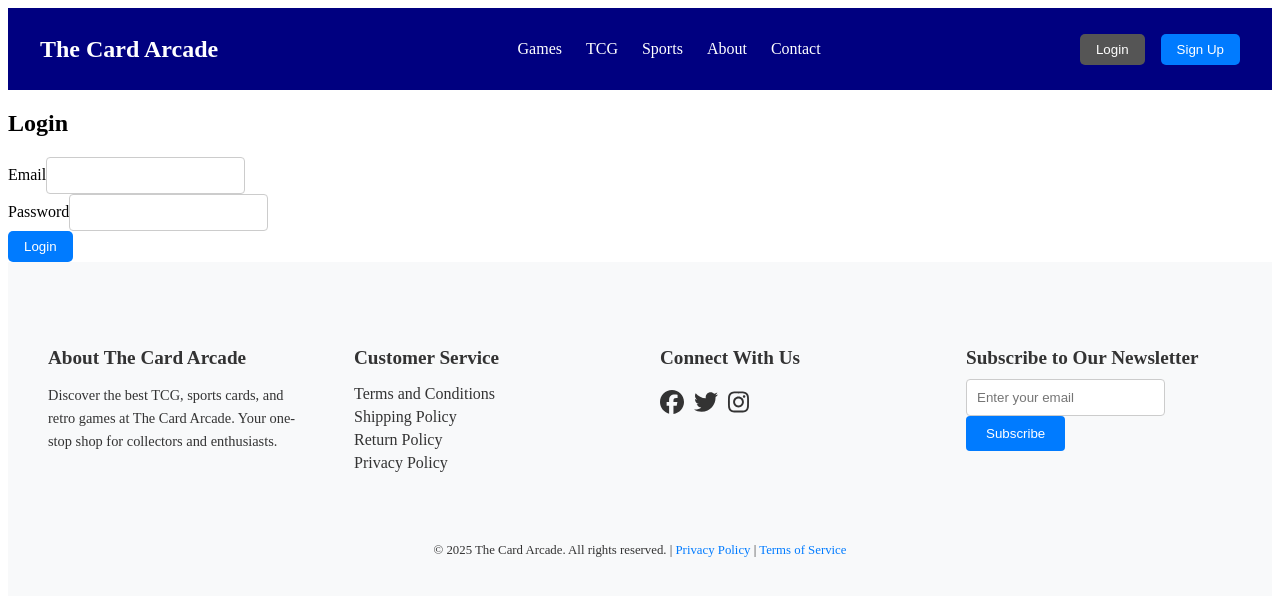
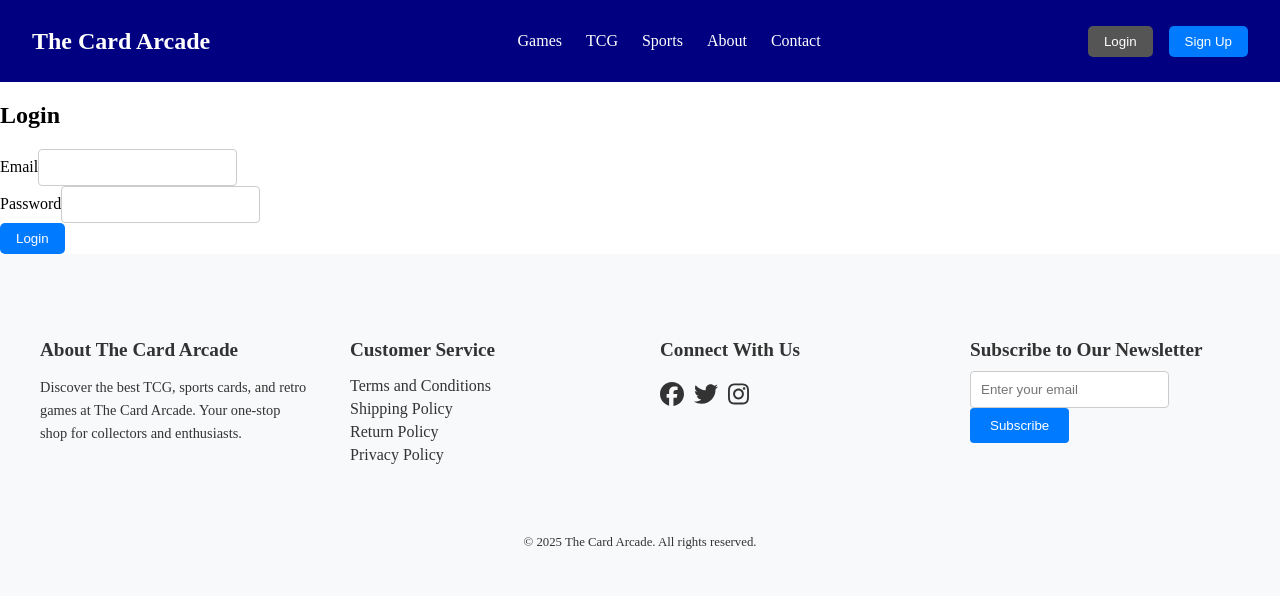
Before and after one commit to ChrisLefrancois/e-mern, a React (Vite) app in the folder client/: page /login in a window 1280 px wide. Shown: the top 596 px of the page. Built offline with nearby package versions, Linux system fonts and the light colour scheme.

Commit message:
few update too footers

```diff
--- a/client/components/footer/footer.jsx
+++ b/client/components/footer/footer.jsx
@@ -39,7 +39,7 @@
       </div>
       <div className="footer-bottom">
         <p>
-          © 2025 The Card Arcade. All rights reserved. | <a href="/privacy-policy">Privacy Policy</a> | <a href="/terms">Terms of Service</a>
+          © 2025 The Card Arcade. All rights reserved.
         </p>
       </div>
     </footer>
--- a/client/src/App.css
+++ b/client/src/App.css
@@ -1,42 +1,4 @@
-/* #root {
-  max-width: 1280px;
-  margin: 0 auto;
-  padding: 2rem;
-  text-align: center;
+body, html {
+  margin: 0;
+  padding: 0;
 }
-
-.logo {
-  height: 6em;
-  padding: 1.5em;
-  will-change: filter;
-  transition: filter 300ms;
-}
-.logo:hover {
-  filter: drop-shadow(0 0 2em #646cffaa);
-}
-.logo.react:hover {
-  filter: drop-shadow(0 0 2em #61dafbaa);
-}
-
-@keyframes logo-spin {
-  from {
-    transform: rotate(0deg);
-  }
-  to {
-    transform: rotate(360deg);
-  }
-}
-
-@media (prefers-reduced-motion: no-preference) {
-  a:nth-of-type(2) .logo {
-    animation: logo-spin infinite 20s linear;
-  }
-}
-
-.card {
-  padding: 2em;
-}
-
-.read-the-docs {
-  color: #888;
-} */
```
